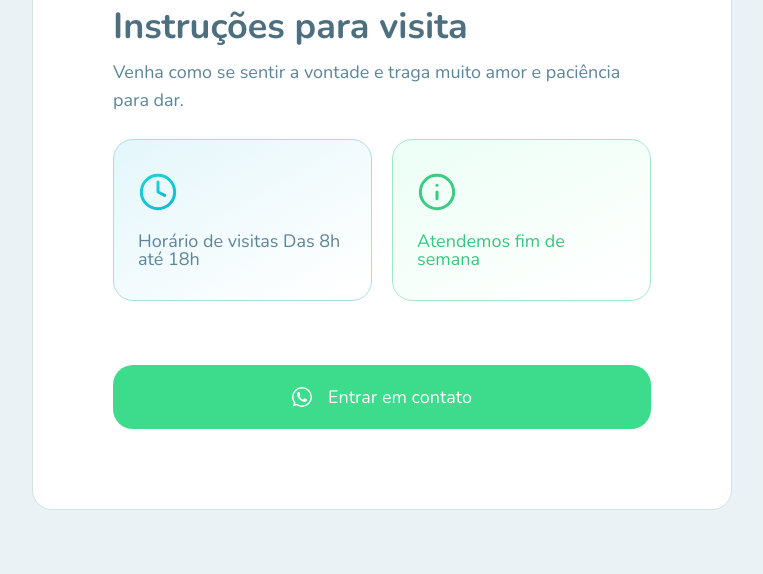
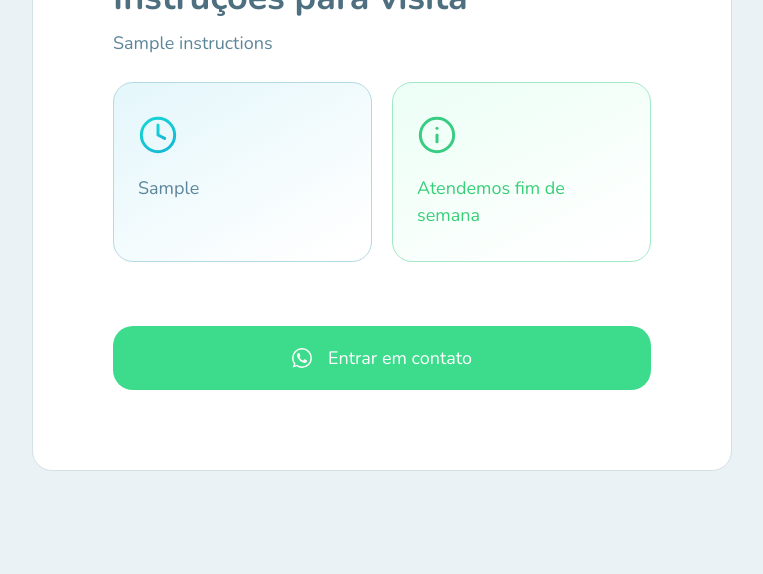
Before and after one commit to brunadelmourosilva/nlw-happy, a Node server app: template src/views/orphanage.hbs in a window 1280 px wide. Shown: the part 1229-1803 px from the top of the page, without its empty margins (313-1076 px from the left). After the commit the page ends 1700 px from the top, so only its background shows below. Run offline with Node 20, Linux system fonts and the light colour scheme; the template is opened without the code that fills it: most values are stand-ins (such as "Sample title", 1, 10 or a date in 2020); grey boxes marked "Sample" are stand-in pictures; some libraries are stand-ins or nearby versions.

Commit message:
ep-05 complete

```diff
--- a/public/css/buttons.css
+++ b/public/css/buttons.css
@@ -17,6 +17,8 @@
     justify-content: center;
 
     transition: background-color .2s;
+
+    text-decoration: none;
 }
 
 .primary-button:houver {
--- a/public/css/page-orphanage.css
+++ b/public/css/page-orphanage.css
@@ -97,6 +97,8 @@ main {
     display: grid;
     grid-template-columns: 1fr 1fr;
     column-gap: 2rem;
+
+    line-height: 1.5;
 }
 
 .open-details div {
@@ -118,9 +120,17 @@ main {
 }
 
 .open-details .open-on-weekends { /* weekends */
+    border-radius: 20px;
+}
+
+.open-on-weekends.open{
     background: linear-gradient(154.16deg, #EDFFF6 7.85%, #FFFFFF 91.03%);
     border: 1px solid #A1E9C5;
-    border-radius: 20px;
+    color: #37CF77;
+}
 
-    color: #37C77F;
+.open-on-weekends.closed{
+    background: linear-gradient(154.16deg, #FCF0F4 7.85%, #FFFFFF 91.03%);
+    border: 1px solid #FFBCD4;
+    color: #FF669D;
 }
--- a/public/scripts/page-orphanage.js
+++ b/public/scripts/page-orphanage.js
@@ -7,8 +7,12 @@ const options = {
     zoomControl: false
 }
 
+//get values from html
+const lat = document.querySelector('span[data-lat]').dataset.lat
+const lng = document.querySelector('span[data-lng]').dataset.lng
+
 //create map
-const map = L.map('mapid', options).setView([-22.2768479,-46.3724058], 15) //ouro fino MG
+const map = L.map('mapid', options).setView([lat,lng], 15) //ouro fino MG
 
 //create and add titleLayer
 L.tileLayer('https://{s}.tile.openstreetmap.org/{z}/{x}/{y}.png').addTo(map)
@@ -25,7 +29,7 @@ const icon = L.icon({
 
 //create and add marker
 L
-.marker([-22.2768479,-46.3724058], { icon })
+.marker([lat, lng], { icon })
 .addTo(map)
 
 // image galry
--- a/src/pages.js
+++ b/src/pages.js
@@ -12,9 +12,19 @@ module.exports = {
 
     try {
       const db = await Database;
-      const orphanage = await db.all(`SELECT * FROM orphanages WHERE id = "${id}"`)
+      const results = await db.all(`SELECT * FROM orphanages WHERE id = "${id}"`)
+      const orphanage = results[0]
 
-      return res.render('orphanage', { orphanage: orphanage[0] })
+      orphanage.images = orphanage.images.split(",")
+      orphanage.firstImage = orphanage.images[0];
+
+      if(orphanage.open_on_weekends == "0"){
+        orphanage.open_on_weekends = false
+      }else{
+        orphanage.open_on_weekends = true
+      }
+
+      return res.render('orphanage', { orphanage })
     } catch (error) {
       console.log(error);
       return res.send("Erro no banco de dados!");
@@ -35,4 +45,37 @@ module.exports = {
   createOrphanage(req, res) {
     return res.render("create-orphanage");
   },
+
+  async saveOrphanage(req, res) {
+    const fields = req.body
+
+    //validar se todos os campos estao preechidos
+    if (Object.values(fields).includes("")) {
+      return res.send("Todos os campos devem ser preenchidos")
+    }
+
+    try{
+      //salvar um orfanato
+      const db = await Database;
+      await saveOrphanage(db, {
+        lat: fields.lat,
+        lng: fields.lng,
+        name: fields.name,
+        about: fields.about,
+        whatsapp: fields.whatsapp,
+        images: fields.images.toString(),
+        instructions: fields.instructions,
+        opening_hours: fields.opening_hours,
+        open_on_weekends: fields.open_on_weekends,
+    })
+
+      //redirecionamento
+      return res.redirect('/orphanages')
+
+    } catch(error){
+      console.log(error)
+      return res.send('Erro no banco de dados!')
+    }
+
+  }
 };
--- a/src/server.js
+++ b/src/server.js
@@ -6,6 +6,8 @@ const pages = require('./pages.js');
 //iniciando o express
 const server = express()
 server
+    //utilizar body do req
+    .use(express.urlencoded({ extended: true}))
     //utilizando arquivos estaticos
     .use(express.static('public'))
 
@@ -18,6 +20,7 @@ server
     .get('/orphanage', pages.orphanage)
     .get('/orphanages', pages.orphanages)
     .get('/create-orphanage', pages.createOrphanage)
+    .post('/save-orphanage', pages.saveOrphanage)
 
 
 //ligar servidor
--- a/src/views/orphanage.hbs
+++ b/src/views/orphanage.hbs
@@ -1,5 +1,6 @@
 <!DOCTYPE html>
 <html lang="pt-br">
+
 <head>
   <meta charset="UTF-8" />
   <meta name="viewport" content="width=device-width, initial-scale=1.0" />
@@ -8,7 +9,7 @@
   <!--Leaflet maps-->
   <link rel="stylesheet" href="https://unpkg.com/leaflet@1.7.1/dist/leaflet.css"
     integrity="sha512-xodZBNTC5n17Xt2atTPuE1HxjVMSvLVW9ocqUKLsCC5CXdbqCmblAshOMAS6/keqq/sMZMZ19scR4PsZChSR7A=="
-   crossorigin=""/>
+    crossorigin="" />
 
   <!-- Make sure you put this AFTER Leaflet's CSS -->
   <script src="https://unpkg.com/leaflet@1.7.1/dist/leaflet.js"
@@ -24,10 +25,7 @@
   <link rel="stylesheet" href="/css/buttons.css" />
   <link rel="stylesheet" href="/css/page-orphanage.css" />
 
-    <link
-      href="https://fonts.googleapis.com/css2?family=Nunito:wght@400;600;700;800&display=swap"
-      rel="stylesheet"
-    />
+  <link href="https://fonts.googleapis.com/css2?family=Nunito:wght@400;600;700;800&display=swap" rel="stylesheet" />
 </head>
 
 <body>
@@ -46,46 +44,30 @@
 
     <main class="animate-appear with-sidebar">
       <div class="orphanage-details">
-          <img src="/images/home.jpg" alt="Esperança e Vida">
+        <img src="{{orphanage.firstImage}}" alt="{{orphanage.name}}" />
 
         <div class="images">
+          {{#each orphanage.images }}
           <button onclick="selectImage(event)" class="active" type="button">
-              <img src="https://source.unsplash.com/random?id=1" alt="Esperança e Vida">
+            <img src="{{this}}" alt="{{orphanage.name}}" />
           </button>
+          {{/each}}
 
-            <button onclick="selectImage(event)" type="button">
-              <img src="https://source.unsplash.com/random?id=2" alt="Esperança e Vida">
-            </button>
-
-            <button onclick="selectImage(event)" type="button">
-              <img src="https://source.unsplash.com/random?id=3" alt="Esperança e Vida">
-            </button>
-
-            <button onclick="selectImage(event)" type="button">
-              <img src="https://source.unsplash.com/random?id=4" alt="Esperança e Vida">
-            </button>
-
-            <button onclick="selectImage(event)" type="button">
-              <img src="https://source.unsplash.com/random?id=5" alt="Esperança e Vida">
-            </button>
-
-            <button onclick="selectImage(event)" type="button">
-              <img src="https://source.unsplash.com/random?id=6" alt="Esperança e Vida">
-            </button>
         </div>
 
         <div class="orphanage-details-content">
           <h1>{{orphanage.name}}</h1>
 
-
-            <p>
-              Presta assistência a crianças de 06 a 15 anos que se encontre em situação de risco e/ou vulnerabilidade social.
-            </p>
+          <p> {{orphanage.about}} </p>
 
           <div class="map-container">
             <div id="mapid"></div>
+            <span data-lat="{{orphanage.lat}}" data-lng="{{orphanage.lng}}"></span>
+
+            <!--nova pagina-->
             <footer>
-                <a href="">Ver rotas no Google Maps</a>
+              <a target="_blank" href="https://maps.google.com/mobile?q={{orphanage.lat}},{{orphanage.lng}}&z=15">
+              Ver rotas no Google Maps</a>
             </footer>
           </div>
 
@@ -93,23 +75,32 @@
 
           <h2>Instruções para visita</h2>
 
-            <p>Venha como se sentir a vontade e traga muito amor e paciência para dar.</p>
+          <p>{{orphanage.instructions}}</p>
 
           <div class="open-details">
             <div class="hour">
-                <img src="/images/clock.svg" alt="Horários">
-                Horário de visitas Das 8h até 18h
+              <img src="/images/clock.svg" alt="Horários" />
+              {{orphanage.opening_hours}}
             </div>
-              <div class="open-on-weekends">
-                <img src="/images/info.svg" alt="Informações">
+
+            {{#if orphanage.open_on_weekends}}
+            <div class="open-on-weekends open">
+              <img src="/images/info.svg" alt="Informaçao" />
               Atendemos fim de semana
             </div>
+            {{else}}
+            <div class="open-on-weekends closed">
+              <img src="/images/info-red.svg" alt="Informaçao" />
+              Não atendemos fim de semana
+            </div>
+            {{/if}}
           </div>
 
-            <button class="primary-button" type="button">
+          <a href="https://api.whatsapp.com/send?l=pt-pt_BR&phone={{orphanage.whatsapp}}&text=Oi, quero conversar sobre visitas no {{orphanage.name}}."
+            target="_blank" class="primary-button" type="button">
             <img src="/images/whatsapp.svg" alt="Chamar no WhatsApp">
             Entrar em contato
-            </button>
+          </a>
         </div>
       </div>
     </main>
@@ -119,4 +110,5 @@
   <script src="/scripts/page-orphanage.js"></script>
 
 </body>
+
 </html>
```
Also changed, not shown: public/scripts/page-create-orphanage.js (+5 -5 lines), src/views/create-orphanage.hbs (+6 -2 lines), src/database/database.sqlite. Lines whose indentation alone changed are shown as unchanged.
